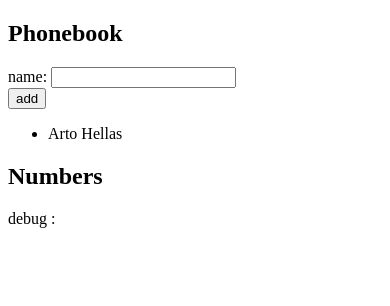
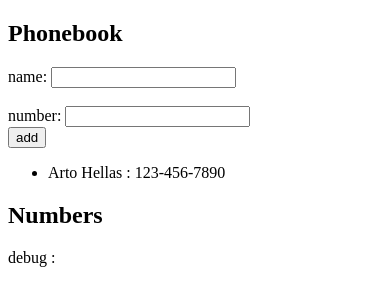
Before and after one commit to Khawla-1006/phonebook, a React (Vite) app in the folder phonebook/: page / in a window 390 px wide. Shown: the top 306 px of the page. Built offline with nearby package versions, Linux system fonts and the light colour scheme.

Commit message:
phonebook step 3

```diff
--- a/phonebook/src/App.jsx
+++ b/phonebook/src/App.jsx
@@ -5,10 +5,12 @@ const App = () =>{
   const [persons, setPersons] = useState([
     {
       name: 'Arto Hellas',
+      number: '123-456-7890',
       id : 1
     }
   ])
   const [newName, setNewName] = useState('')
+  const [newNumber, setNewNumber] = useState('')
 
 
   const addName = (event) =>{
@@ -19,23 +21,32 @@ const App = () =>{
         if(persons[i].name.toLowerCase() === newName.toLowerCase()){
             alert(`${newName} is already added to phonebook`)
         }
+        if(persons[i].number === newNumber){
+          alert(`${newNumber} is already added to phonebook`)
+        }
     }
 
     const newNameObject = {
     name : newName,
+    number: newNumber,
     id: persons.length + 1
     }
     setPersons(persons.concat(newNameObject))
-    setNewName('add names!')
+    setNewName('add name')
+    setNewNumber('add number')
   }
 
   const handleNameChange = (event) =>{
     setNewName(event.target.value)
   }
 
+  const handleNumberChange = (event) =>{
+    setNewNumber(event.target.value)
+  }
+
   const Person = ({person}) =>{
     return (
-      <li>{person.name}</li>
+      <li>{person.name} : {person.number}</li>
     )
   }
 
@@ -51,6 +62,13 @@ const App = () =>{
               onChange={handleNameChange}
           />
         </div>
+        <br></br>
+        <div>
+          number: <input
+              value={newNumber}
+              onChange={handleNumberChange}
+          />
+        </div>
         <div>
           <button type='submit' onClick={addName}>add</button>
           <ul>
@@ -60,6 +78,7 @@ const App = () =>{
           </ul>
         </div>
       </form>
+
         <h2>Numbers</h2>
         <div>
            debug : {newName}
```
Lines whose indentation alone changed are shown as unchanged.
